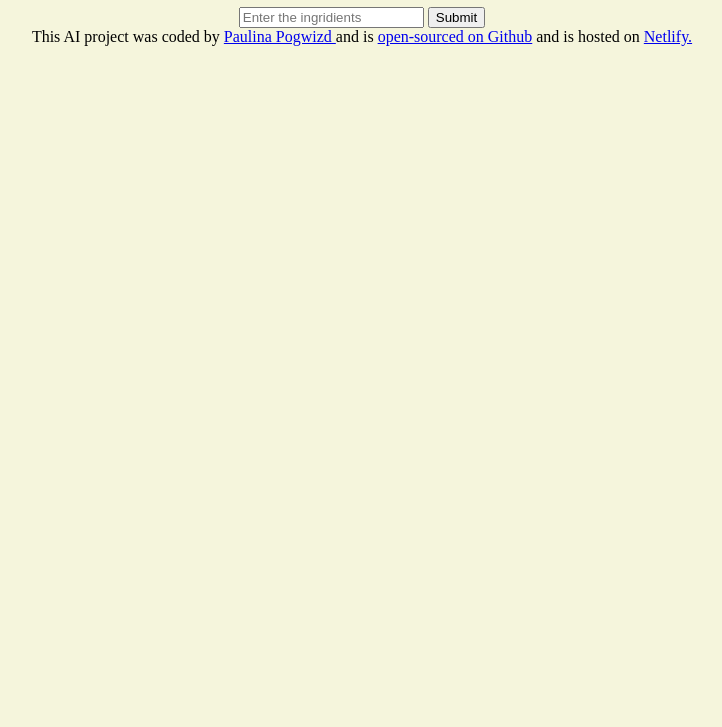
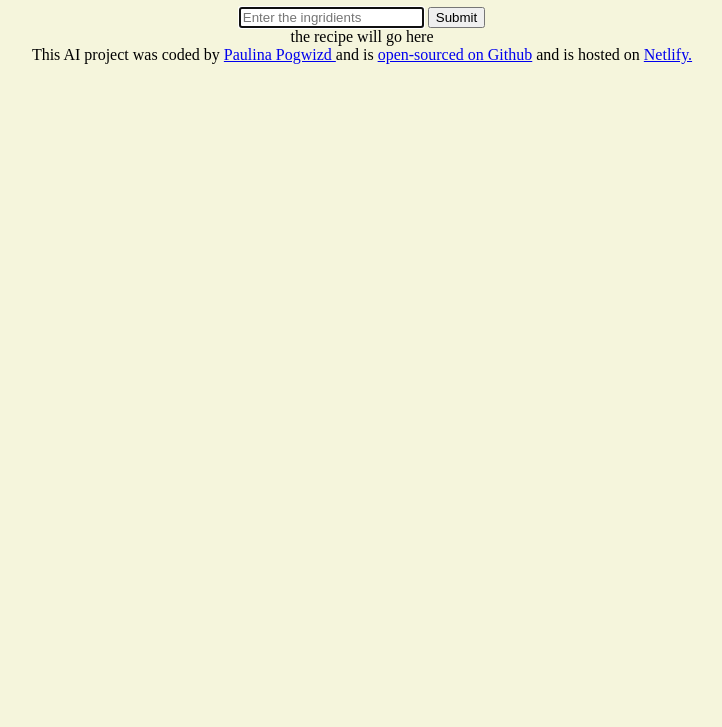
Before and after one commit to Paupog/recipe-generator, a plain HTML site: page index.html in a window 1280 px wide. Shown: the part 73-800 px from the top of the page, without its empty margins (278-1000 px from the left). Drawn offline with Linux system fonts and the light colour scheme.

Commit message:
updatehtml

```diff
--- a/index.html
+++ b/index.html
@@ -13,10 +13,18 @@
 
     <main>
         <form>
-            <input type="text" placeholder="Enter the ingridients"/>
+            <input
+            type="text"
+            placeholder="Enter the ingridients"
+            autofocus
+            required
+            autocomplete="off"
+            />
             <input type="submit"/>
         </form>
-
+<div>
+    the recipe will go here
+</div>
     </main>
     <footer>
         This AI project was coded by
```
